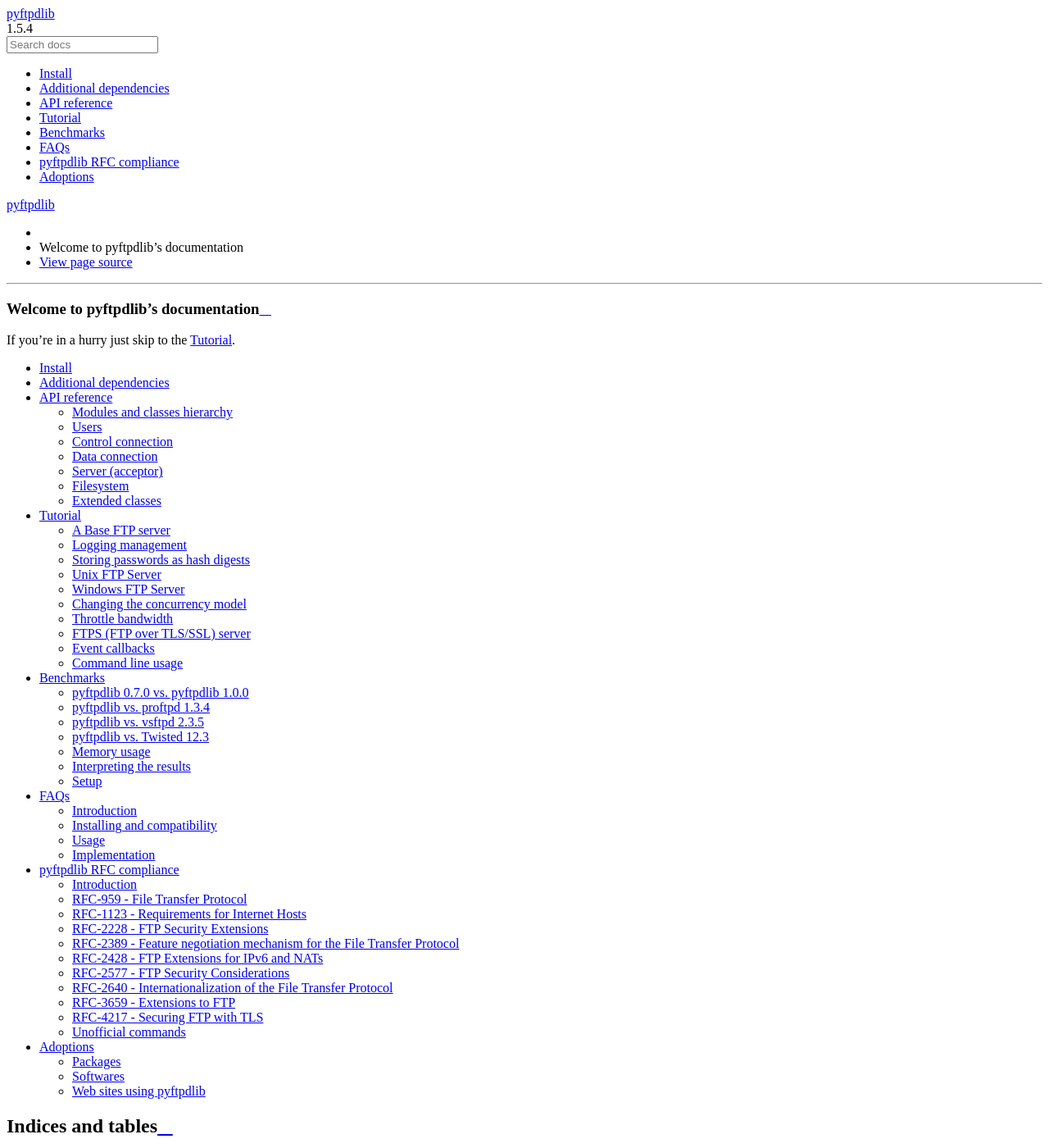
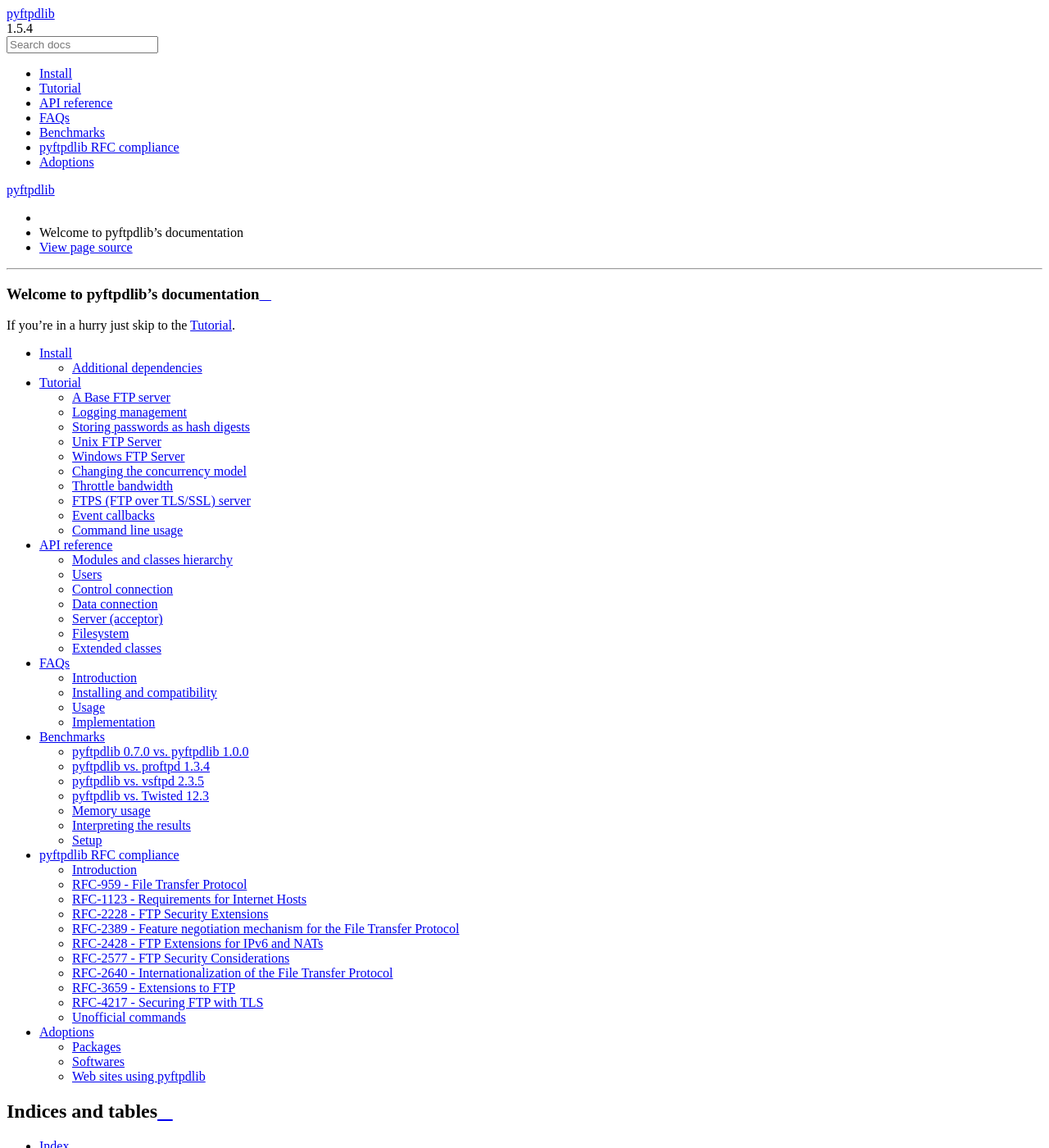
Before and after one commit to giampaolo/pyftpdlib, a Sphinx documentation site: the page built from docs/index.rst, in a window 1280 px wide and 1400 px high. Shown: the whole window at 82% size. Built offline with Sphinx 7.4.7 and the Read the Docs theme 2.0.0, drawn with Linux system fonts in a browser that asks for light colours; formulas are drawn with MathJax 3; comment, search, counter and statistics services are not loaded.

Commit message:
minor doc update

```diff
--- a/docs/index.rst
+++ b/docs/index.rst
@@ -13,10 +13,10 @@
     :maxdepth: 2
 
     install
+    tutorial
     api
-    tutorial
+    faqs
     benchmarks
-    faqs
     rfc-compliance
     adoptions
 
--- a/docs/install.rst
+++ b/docs/install.rst
@@ -24,7 +24,7 @@
 
 
 Additional dependencies
-=======================
+-----------------------
 
 `PyOpenSSL <https://pypi.python.org/pypi/pyOpenSSL>`__, to support
 `FTPS <http://pyftpdlib.readthedocs.io/tutorial.html#ftps-ftp-over-tls-ssl-server>`__:
```
